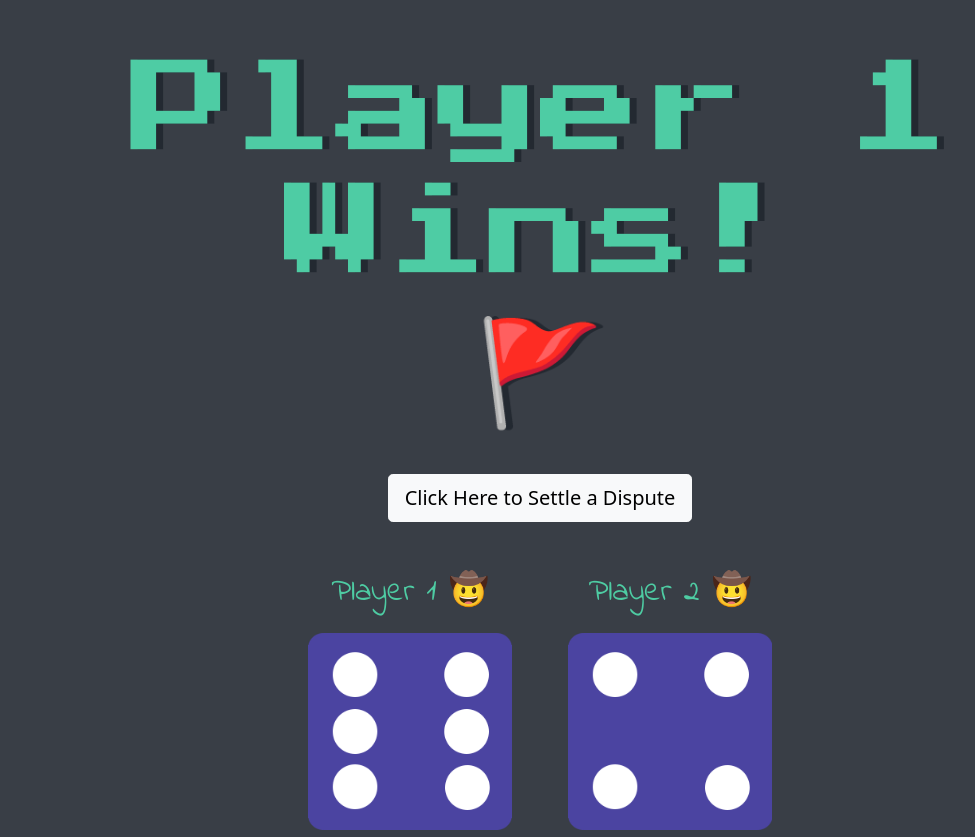
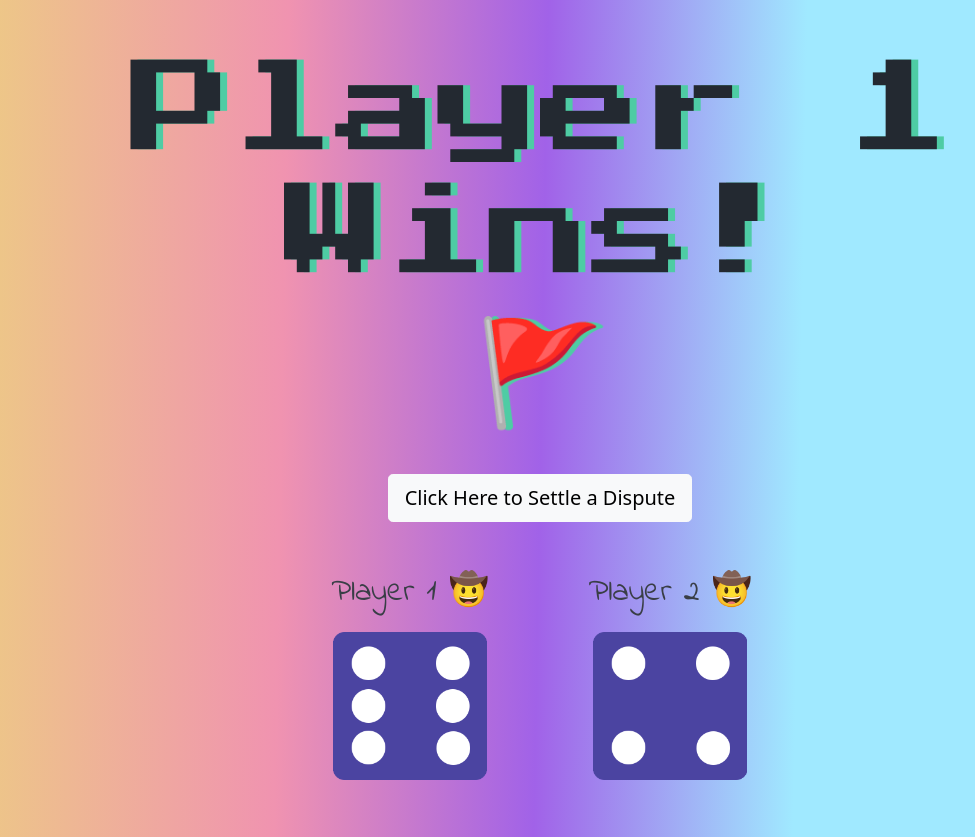
Before and after one commit to iosvaldo/Dace-Game, a plain HTML site: page index.html in a window 1280 px wide. Shown: the top 837 px of the page, without its empty margins (100-1075 px from the left). Drawn offline with nearby package versions, Linux system fonts and the light colour scheme.

Commit message:
Add files via upload

```diff
--- a/styles.css
+++ b/styles.css
@@ -17,16 +17,20 @@ font-family: 'Quicksand', sans-serif; */
 }
 
 body {
-  background-color: #393E46;
+  background: linear-gradient(271deg,#a0e9ff 30%,#a162e8 50%,#f093b0 70%,#edca85 94%);
+  /* -webkit-background-clip: text; */
+  /* -webkit-text-fill-color: transparent; */
+  /* background-color: #393E46; */
+
 }
 
 h1 {
   margin-top: 50px;
   font-family: 'Press Start 2P', cursive;
-  text-shadow: 7px  0 #232931;
+  text-shadow: 7px  0 #4ecca4;
   font-size: 8vw;
 
-  color: #4ecca4;
+  color: #232931;
 }
 
 .btn {
@@ -42,12 +46,13 @@ h1 {
 }
 p {
   font-size: 2rem;
-  color: #4ECCA3;
+  color: #393E46;
   font-family: 'Indie Flower', cursive;
+  font-weight: 500;
 }
 
 img {
-  width: 80%;
+  width: 60%;
 }
 
 footer {
```
